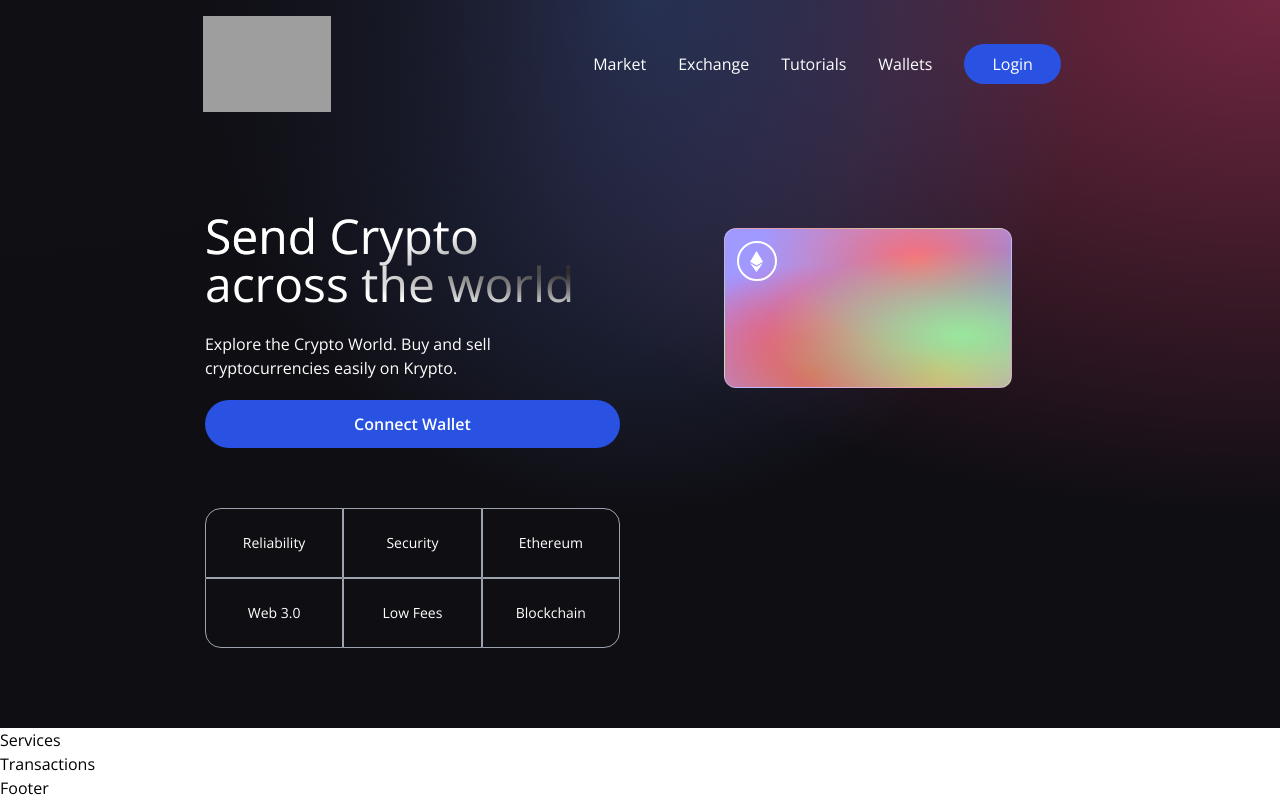
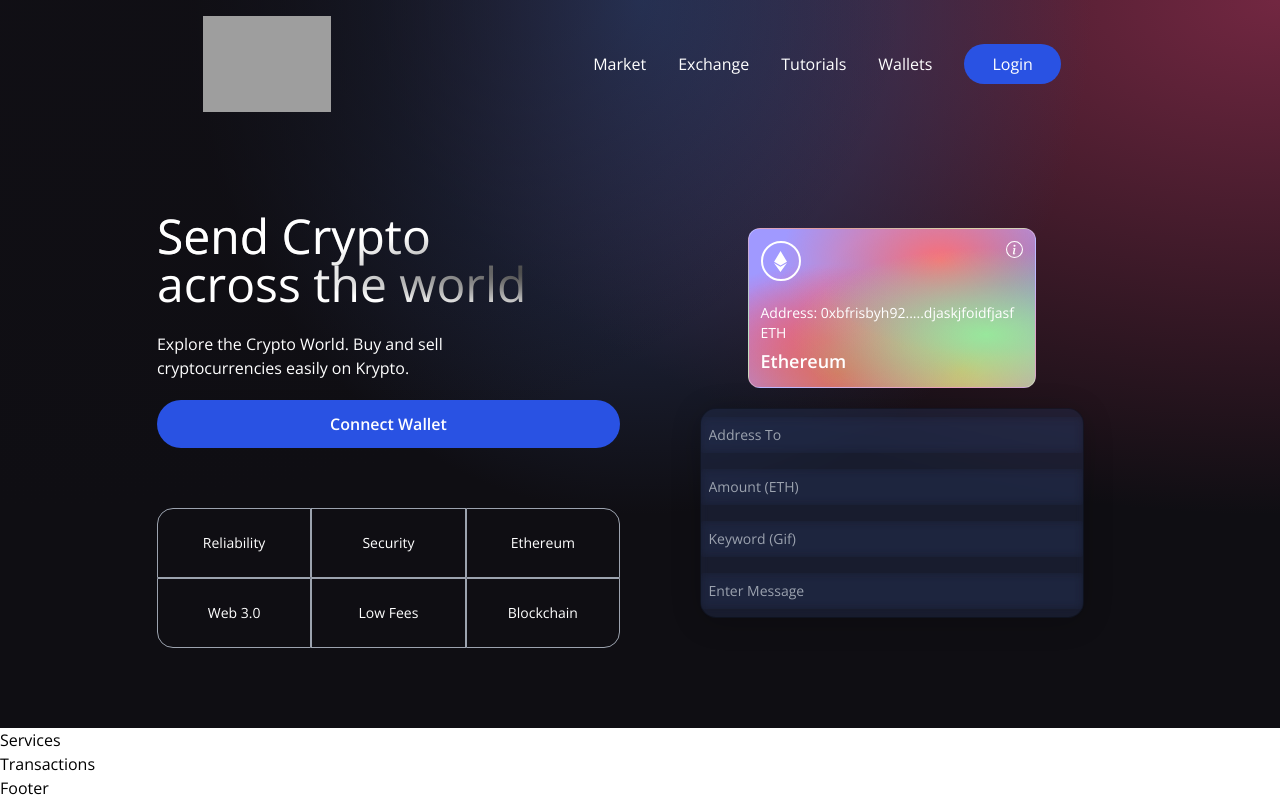
Before and after one commit to bfrisbyh92/Web3.0-App, a React (Create React App) app: page / in a window 1280 px wide. Built offline with nearby package versions, Linux system fonts and the light colour scheme; grey boxes are pictures that could not be loaded.

Commit message:
added input component for wallet text areas

```diff
--- a/src/components/Welcome.jsx
+++ b/src/components/Welcome.jsx
@@ -5,13 +5,29 @@ import {BsInfoCircle} from 'react-icons/bs';
 
 import {Loader} from './'
 
+const commonStyles = "min-h-[70px] sm:px-0 px-2 sm:min-w-[120px] flex justify-center items-center border-[0.5px] border-gray-400 text-sm font-light text-white"
+
+const Input = ({placeholder,name,type,value,handleChange}) => (
+  <input
+  placeholder={placeholder}
+  type={type}
+  step="0.0001"
+  value={value}
+  onChange={(e)=> {handleChange(e, name)}}
+  className="my-2 w-full rounded-sm p-2 outline-none bg-transparent
+   text-white border-none text-sm white-glassmorphism"
+  >
+
+  </input>
+  );
+
+
 const Welcome = () => {
 
   const connectWallet = () => {
 
   }
 
-  const commonStyles = "min-h-[70px] sm:px-0 px-2 sm:min-w-[120px] flex justify-center items-center border-[0.5px] border-gray-400 text-sm font-light text-white"
 
   return (
     <div className="flex w-full justify-center items-center">
@@ -67,9 +83,33 @@ const Welcome = () => {
                 <div className="w-10 h-10 rounded-full border-2 border-white flex justify-center items-center">
                   <SiEthereum fontSize={21} color="#fff"></SiEthereum>
                 </div>
+                <BsInfoCircle fontSize={17} color="#fff"/>
+              </div>
+              <div>
+                <p className="text-white font-light text-sm">
+                Address: 0xbfrisbyh92.....djaskjfoidfjasf ETH
+                </p>
+                  <p className="text-white font-semibold text-lg mt-1">
+                    Ethereum
+                  </p>
               </div>
             </div>
           </div>
+
+            <div className="pd-5 sm:w-96 w-full flex flex-col justify-start items-center blue-glassmorphism">
+                <Input placeholder="Address To" name="addressTo"
+                type="text" handleChange={() => {}}/>
+
+                <Input placeholder="Amount (ETH)" name="amount"
+                type="number" handleChange={() => {}}/>
+
+                <Input placeholder="Keyword (Gif)" name="keyword"
+                type="text" handleChange={() => {}}/>
+
+                <Input placeholder="Enter Message" name="message"
+                type="text" handleChange={() => {}}/>
+            </div>
+
         </div>
 
       </div>
```
